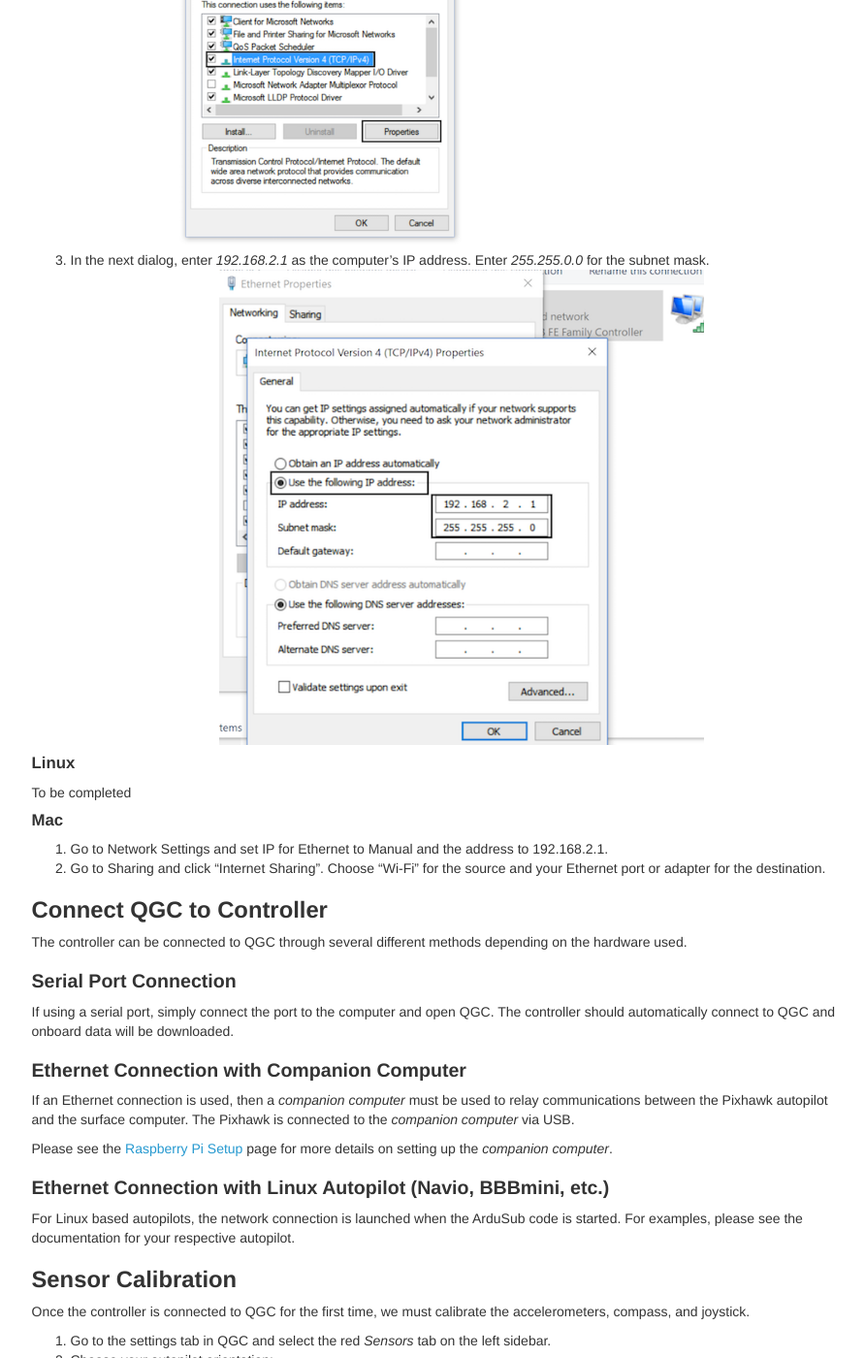
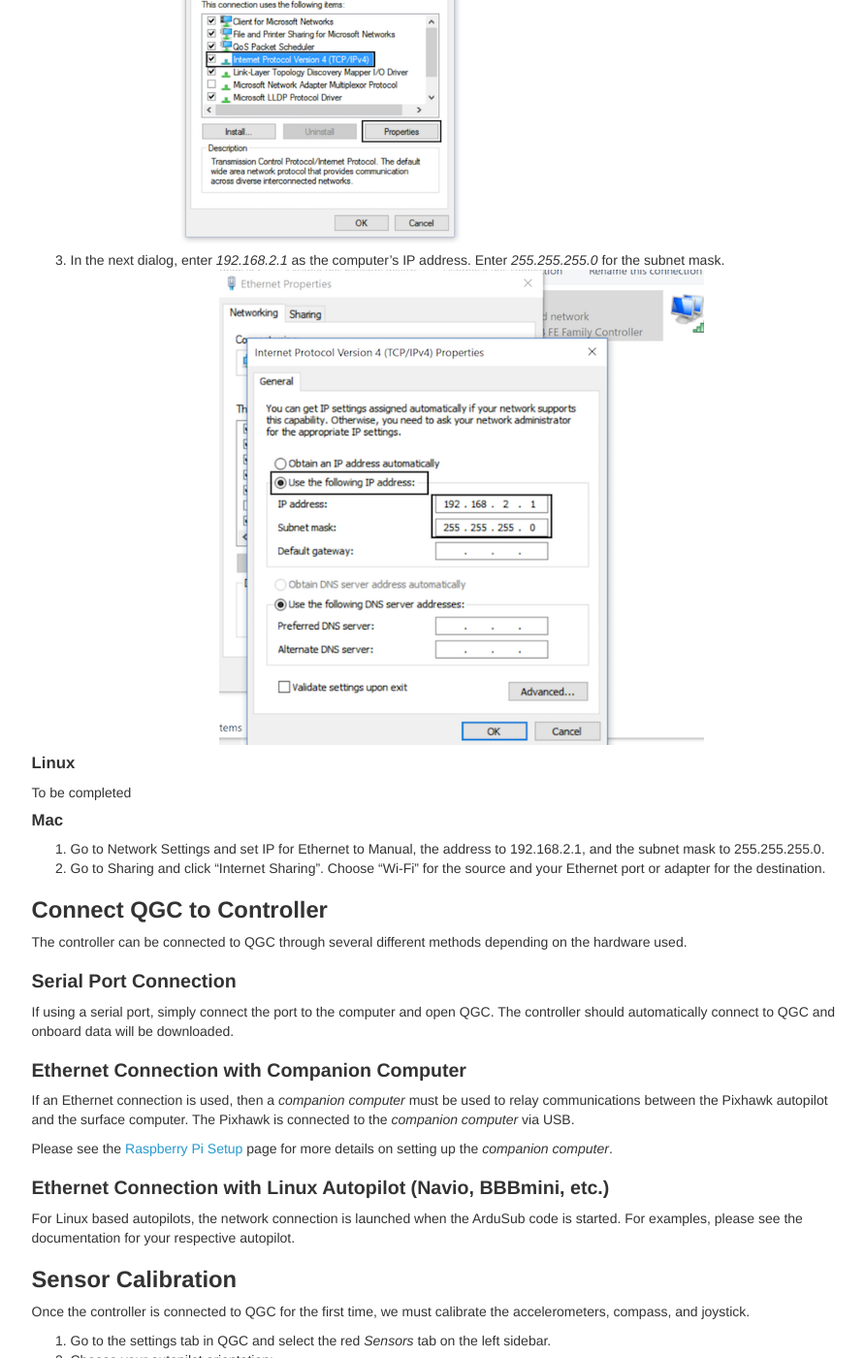
Before and after one commit to bluerobotics/retired-ardusub-docs, a Jekyll site: the page built from pages/initial-setup.md, in a window 1280 px wide and 1400 px high, scrolled down 3414 px. Shown: the whole window at 97% size, without its empty margins (330-1222 px from the left). Built offline with Jekyll 4.4.1, drawn with Linux system fonts in a browser that asks for light colours; nearby versions of some CDN libraries; some web fonts are replaced; comment, search, counter and statistics services are not loaded.

Commit message:
Update subnet mask settings.

```diff
--- a/pages/initial-setup.md
+++ b/pages/initial-setup.md
@@ -118,7 +118,7 @@ In an Ethernet-based setup, the Raspberry Pi defaults to the IP address of 192.1
 1. Go to *Control Panel > Network and Internet > Network Connections* and right click on the Ethernet adapter, then choose *Properties*.
 2. In the properties dialog, choose *Internet Protocol Version 4 (TCP/IPv4)*, then click *Properties*.
 <img src="/images/qgc/win/windows-properties-window.png" class="img-responsive img-center" style="max-width:600px" />
-3. In the next dialog, enter *192.168.2.1* as the computer's IP address. Enter *255.255.0.0* for the subnet mask.
+3. In the next dialog, enter *192.168.2.1* as the computer's IP address. Enter *255.255.255.0* for the subnet mask.
 <img src="/images/qgc/win/windows-ipv4-settings.png" class="img-responsive img-center" style="max-width:500px" />
 
 #### Linux
@@ -127,7 +127,7 @@ To be completed
 
 #### Mac
 
-1. Go to Network Settings and set IP for Ethernet to Manual and the address to 192.168.2.1.
+1. Go to Network Settings and set IP for Ethernet to Manual, the address to 192.168.2.1, and the subnet mask to 255.255.255.0.
 2. Go to Sharing and click "Internet Sharing". Choose "Wi-Fi" for the source and your Ethernet port or adapter for the destination.
 
 ## Connect QGC to Controller
```
